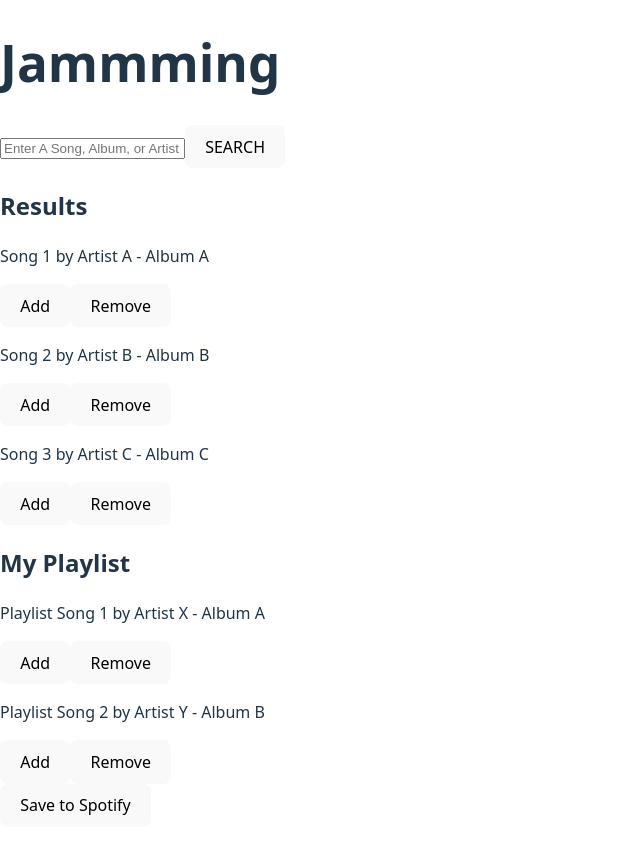
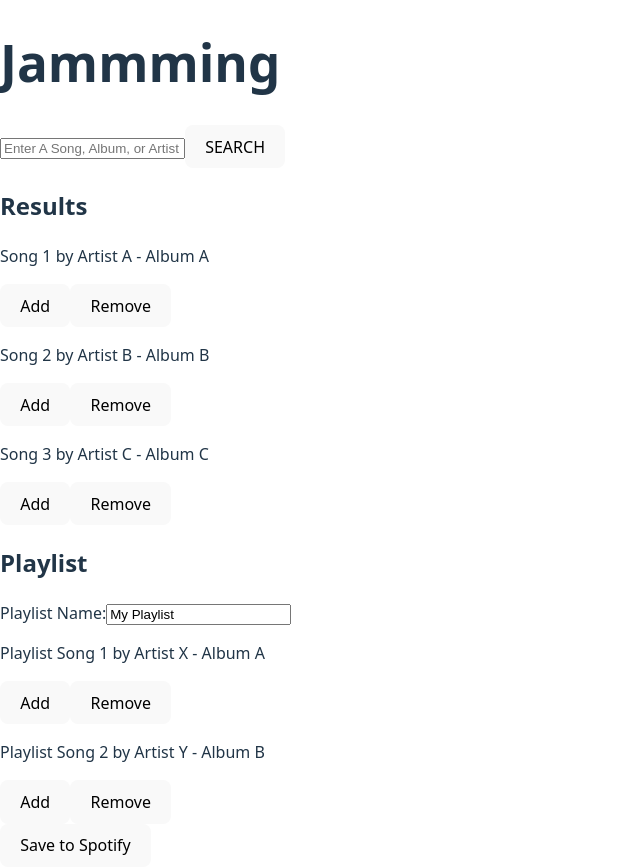
Before and after one commit to sambrodkey/jamming, a React (Vite) app: page / in a window 1280 px wide. Shown: the whole page, without its empty margins (0-640 px from the left). Before the commit the page ends 827 px from the top, so only its background shows below. Built offline with nearby package versions, Linux system fonts and the light colour scheme.

Commit message:
Implement Playlists in The Component Tree

```diff
--- a/src/App.jsx
+++ b/src/App.jsx
@@ -10,6 +10,8 @@ function App() {
         { id: 3, name: 'Song 3', artist: 'Artist C', album: 'Album C' },
     ]);
 
+    const [playlistName, setPlaylistName] = useState('My Playlist');
+
     const [playlistTracks, setPlaylistTracks] = useState([
         { id: 101, name: 'Playlist Song 1', artist: 'Artist X', album: 'Album A' },
         { id: 102, name: 'Playlist Song 2', artist: 'Artist Y', album: 'Album B' },
@@ -20,7 +22,11 @@ function App() {
             <h1>Jammming</h1>
             <SearchBar />
             <SearchResults tracks={searchResults} />
-            <Playlist tracks={playlistTracks} />
+            <Playlist
+                tracks={playlistTracks}
+                onNameChange={setPlaylistName}
+                playlistName={playlistName}
+            />
         </div>
     );
 }
--- a/src/components/Playlist.jsx
+++ b/src/components/Playlist.jsx
@@ -1,9 +1,20 @@
 import Tracklist from './Tracklist';
 
-const Playlist = ({ tracks }) => {
+const Playlist = ({ playlistName, onNameChange, tracks }) => {
+    const handleChange = (event) => {
+        onNameChange(event.target.value);
+    };
+
     return (
         <div>
-            <h2> My Playlist</h2>
+            <h2>Playlist</h2>
+            <div>
+                <label>Playlist Name:</label>
+                <input
+                    value={playlistName}
+                    onChange={handleChange}
+                />
+            </div>
             <Tracklist tracks={tracks} />
             <button>Save to Spotify</button>
         </div>
```
